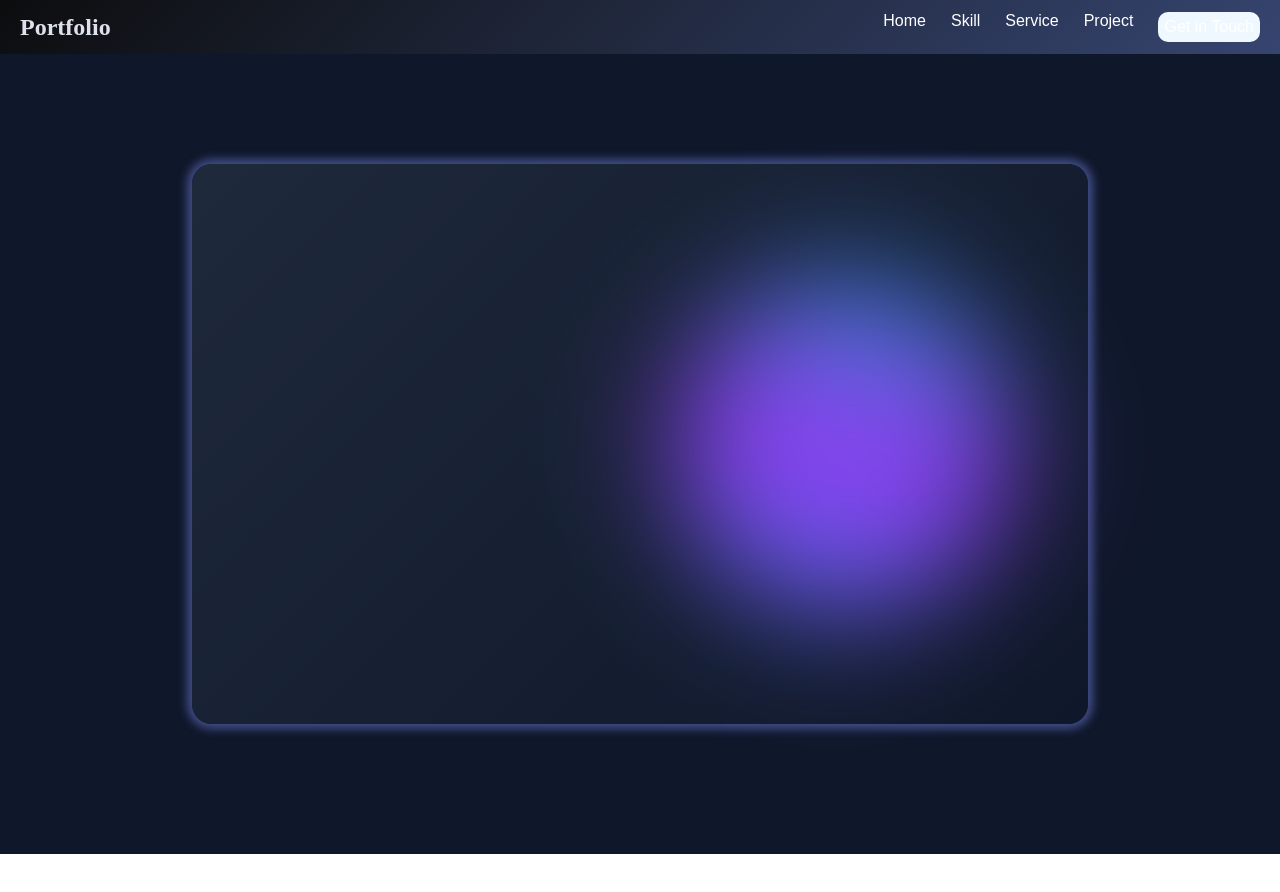
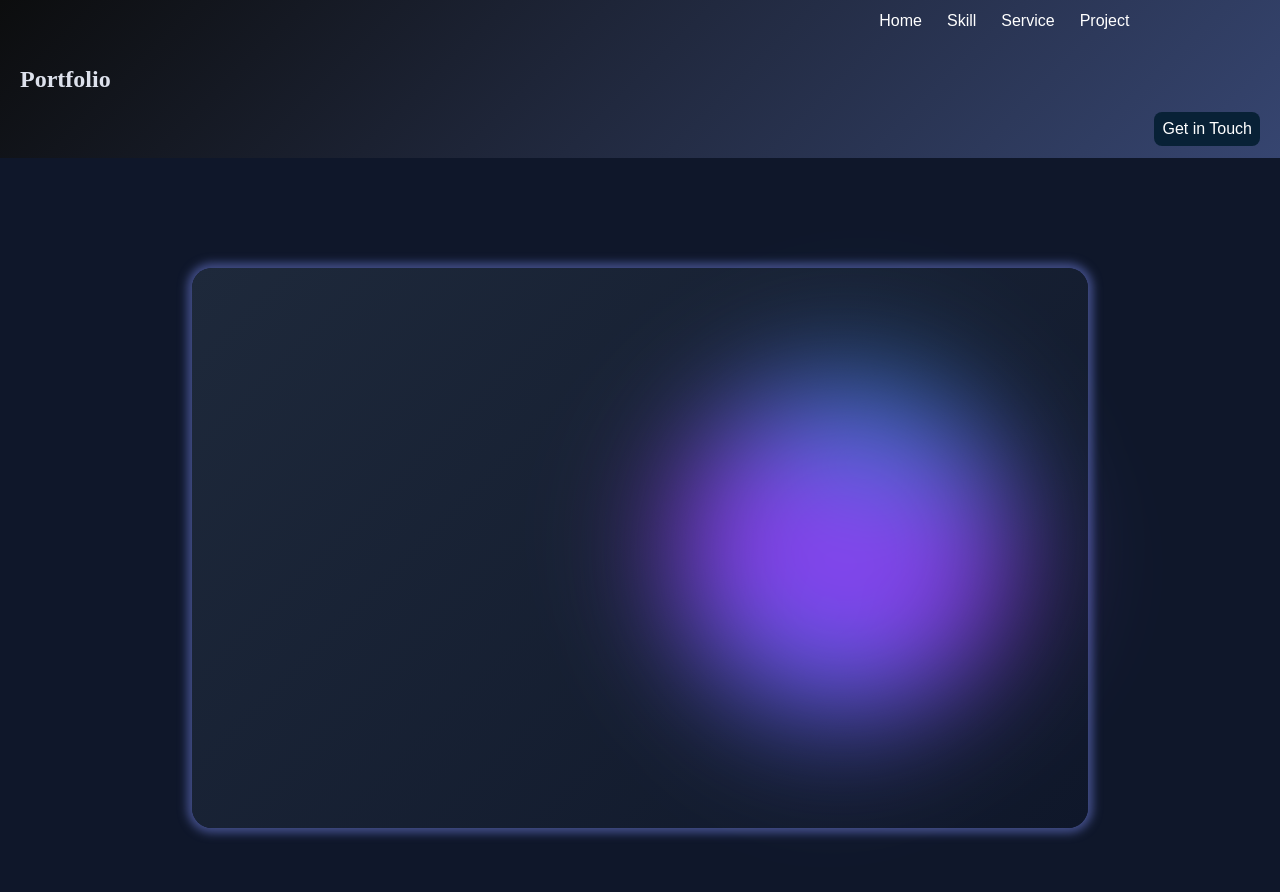
Before and after one commit to pooja-meet/Portfolio, a React (Vite) app in the folder frontend/: page / in a window 1280 px wide. Shown: the top 892 px of the page. Before the commit the page ends 854 px from the top, so only its background shows below. Built offline with nearby package versions, Linux system fonts and the light colour scheme; no server answers.

Commit message:
Refactor navbar styles for improved layout and mobile view
Updated styles for the user navbar, including adjustments for mobile responsiveness and visual enhancements.

```diff
--- a/frontend/src/user/components/Navbar/navbar.css
+++ b/frontend/src/user/components/Navbar/navbar.css
@@ -46,11 +46,11 @@
 }
 
 .user_list_Container .user_highlight {
-    color: #0c0d0e;
-    background-color: aliceblue;
-    padding: 6px;
+    background-color: rgb(8, 33, 54);
+    padding: 8px;
     font-weight: 600;
-    border-radius: 10px;
+    border-radius: 8px;
+    margin-top: 100px;
 }
 
 /* underline animation */
@@ -84,7 +84,7 @@
         position: fixed;
         top: 60px;
         right: -100%;
-        width: 70%;
+        width: 50%;
         height: 100vh;
         background: linear-gradient(67deg, #0b0b0b, #364570);
         display: flex;
@@ -107,10 +107,15 @@
         flex-direction: column;
         align-items: center;
         gap: 30px;
+        margin-top: 60px;
     }
 
     .user_list_Container a {
-        font-size: 1.2rem;
+        font-size: 1rem;
+    }
+
+    .user_list_Container .user_highlight {
+        margin-top: 100px;
     }
 
 }
```
